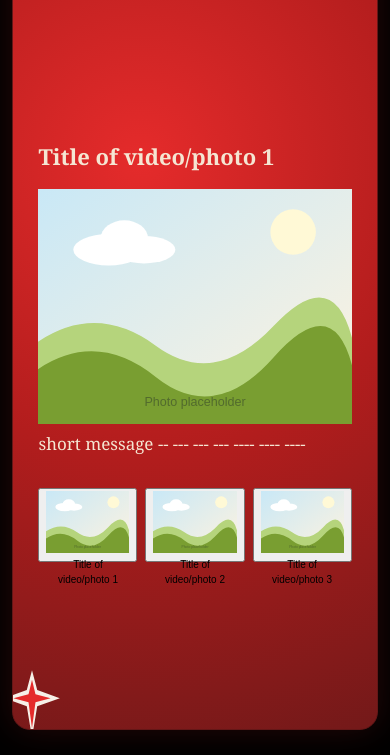
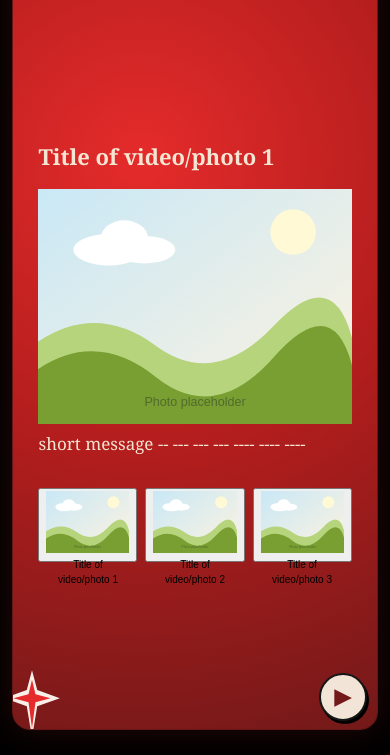
Before and after one commit to Todysachiee/ChristmaSanchez, a plain HTML site: page index.html in a window 390 px wide. Both pictures are taken after a click on the button "Yes". Shown: the part 89-844 px from the top of the page. Drawn offline with Linux system fonts and the light colour scheme.

Commit message:
style.css

```diff
--- a/css/style.css
+++ b/css/style.css
@@ -60,6 +60,39 @@ h1 { font-size: clamp(25px, 3.4vw, 44px); font-weight: normal; text-align: cente
   aspect-ratio: 16 / 9;
   min-height: 0;
 }
+
+/* Page navigation arrows */
+.page-arrow {
+  position: absolute;
+  top: 50%;
+  z-index: 15;
+  transform: translateY(-50%);
+  background: #f2e5d7;
+  color: #731919;
+  border: 2px solid #161616;
+  border-radius: 50%;
+  width: 48px;
+  height: 48px;
+  font-size: 23px;
+  cursor: pointer;
+  display: flex;
+  align-items: center;
+  justify-content: center;
+  box-shadow: 2px 3px #000;
+}
+
+.right-arrow {
+  right: 18px;
+}
+
+.left-arrow {
+  left: 18px;
+}
+
+.page-arrow:hover {
+  transform: translateY(-50%) scale(1.08);
+}
+
 /* Letter page */
 .merry-title { position: absolute; top: 0; left: 3%; margin: 0; font-family: cursive; font-weight: normal; font-size: clamp(38px, 6vw, 75px); text-shadow: 0 1px 4px #4a1010; }
 .letter-scene { position: absolute; inset: 12% 8% 5% 8%; display: flex; align-items: center; justify-content: center; }
@@ -103,10 +136,27 @@ h1 { font-size: clamp(25px, 3.4vw, 44px); font-weight: normal; text-align: cente
   .memory-thumbnails { flex-direction: row; gap: 8px; }
   .memory-thumb { aspect-ratio: 4 / 3; flex: 1; min-width: 0; }
   .memory-thumb span { font-size: 10px; }
-  .right-arrow { right: 1px; top: auto; bottom: 8px; transform: none; font-size: 35px; }
-  .right-arrow:hover { transform: scale(1.08); }
-  .left-arrow { left: 1px; top: auto; bottom: 8px; transform: none; font-size: 35px; }
-  .left-arrow:hover { transform: scale(1.08); }
+  .right-arrow {
+  right: 10px;
+  top: auto;
+  bottom: 8px;
+  transform: none;
+}
+
+.right-arrow:hover {
+  transform: scale(1.08);
+}
+
+.left-arrow {
+  left: 10px;
+  top: auto;
+  bottom: 8px;
+  transform: none;
+}
+
+.left-arrow:hover {
+  transform: scale(1.08);
+}
   .merry-title { top: 8%; left: 5%; font-size: clamp(36px, 11vw, 58px); }
   .letter-scene { inset: 20% 6% 7%; align-items: center; }
   .envelope-button { width: 72%; max-width: 420px; }
```
